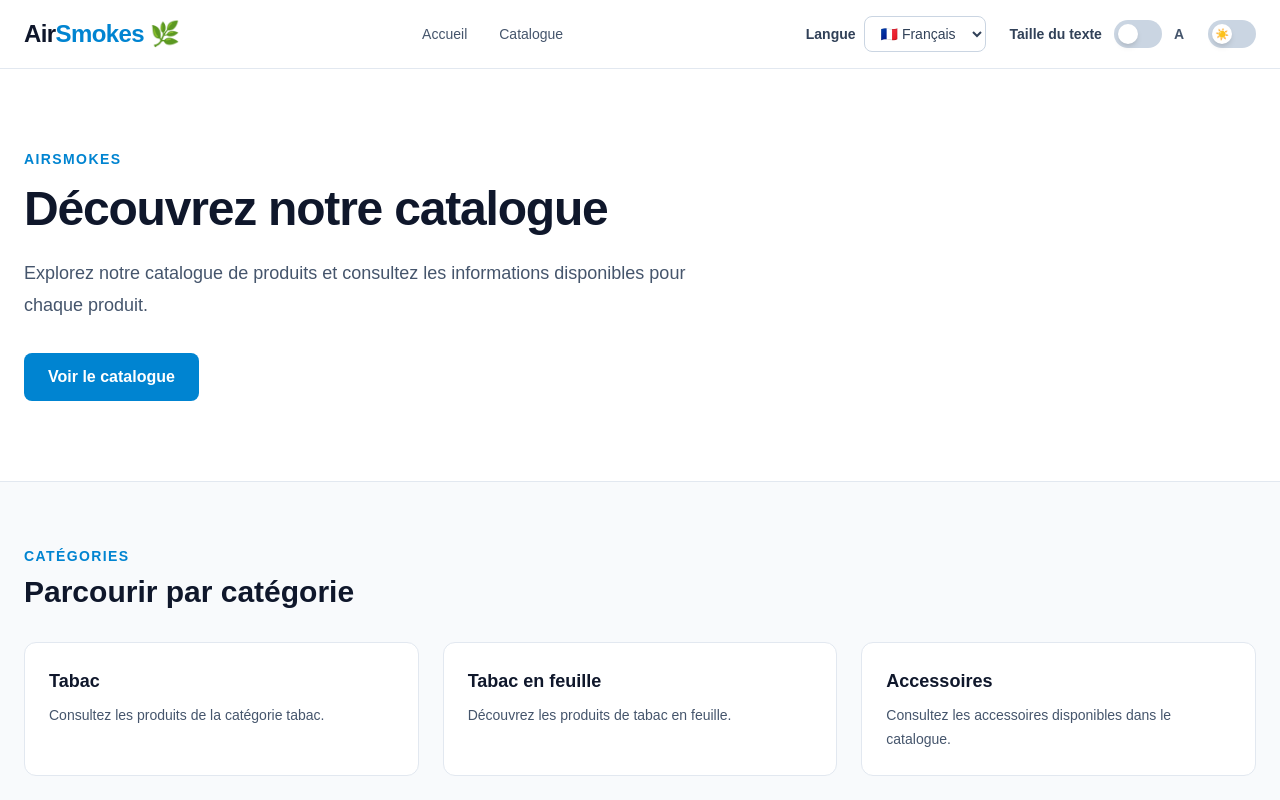
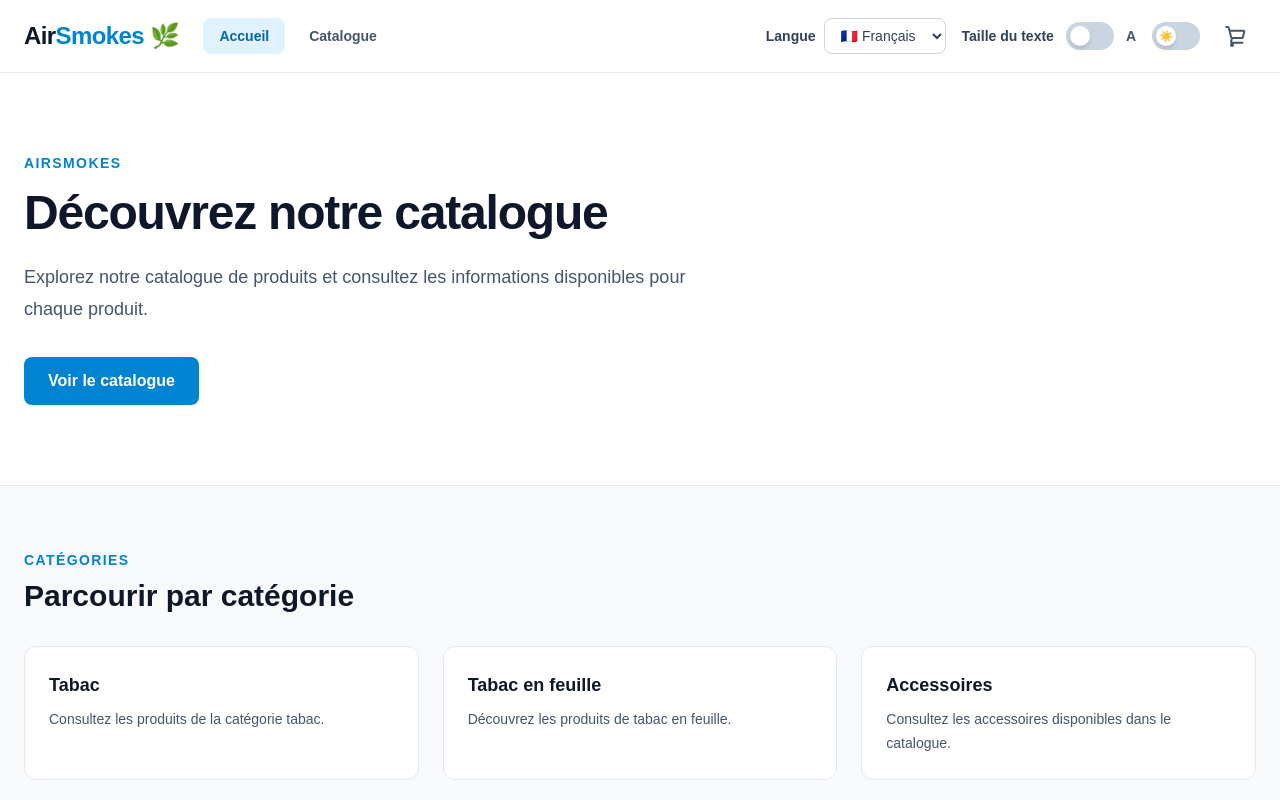
Before and after one commit to Kkiriya/Developpement-de-systeme-Examen-Final, a Next.js app in the folder tobacco-store/: page / in a window 1280 px wide. Shown: the top 800 px of the page. Built offline with nearby package versions, Linux system fonts and the light colour scheme.

Commit message:
added cart icon with cart item count in badge, restyled navbar

```diff
--- a/tobacco-store/src/app/components/Header.tsx
+++ b/tobacco-store/src/app/components/Header.tsx
@@ -1,49 +1,93 @@
 "use client";
 
 import Link from "next/link";
+import { usePathname } from "next/navigation";
 
 import FontSizeToggle from "./FontSizeToggle";
 import ThemeToggle from "./ThemeToggle";
 import LanguageToggle from "./LanguageToggle";
 import { useLanguage } from "./LanguageProvider";
+import { useCart } from "./CartContext";
 
 export default function Header() {
   const { t } = useLanguage();
+  const { totalItems } = useCart();
+  const pathname = usePathname();
+
+  const isHome = pathname === "/";
+  const isCatalogue = pathname.startsWith("/catalogue");
 
   return (
     <header className="border-b border-slate-200 bg-white dark:border-slate-800 dark:bg-slate-900">
-      <div className="mx-auto flex max-w-7xl items-center justify-between gap-6 px-6 py-4">
+      <div className="mx-auto flex max-w-7xl items-center gap-6 px-6 py-4">
         {/* Logo */}
         <Link
           href="/"
           className="shrink-0 text-2xl font-bold tracking-tight text-slate-900 dark:text-white"
         >
-          Air<span className="text-sky-600 dark:text-sky-400">Smokes</span>{" "}
-          🌿
+          Air<span className="text-sky-600 dark:text-sky-400">Smokes</span> 🌿
         </Link>
 
         {/* Navigation */}
-        <nav className="hidden items-center gap-8 md:flex">
+        <nav className="hidden items-center gap-2 md:flex">
           <Link
             href="/"
-            className="text-sm font-medium text-slate-600 transition hover:text-sky-600 dark:text-slate-300 dark:hover:text-sky-400"
+            className={`rounded-lg px-4 py-2 text-sm font-semibold transition ${
+              isHome
+                ? "bg-sky-100 text-sky-700 dark:bg-sky-950 dark:text-sky-400"
+                : "text-slate-600 hover:bg-slate-100 hover:text-sky-600 dark:text-slate-300 dark:hover:bg-slate-800 dark:hover:text-sky-400"
+            }`}
           >
             {t.header.home}
           </Link>
 
           <Link
             href="/catalogue"
-            className="text-sm font-medium text-slate-600 transition hover:text-sky-600 dark:text-slate-300 dark:hover:text-sky-400"
+            className={`rounded-lg px-4 py-2 text-sm font-semibold transition ${
+              isCatalogue
+                ? "bg-sky-100 text-sky-700 dark:bg-sky-950 dark:text-sky-400"
+                : "text-slate-600 hover:bg-slate-100 hover:text-sky-600 dark:text-slate-300 dark:hover:bg-slate-800 dark:hover:text-sky-400"
+            }`}
           >
             {t.header.catalogue}
           </Link>
         </nav>
 
-        {/* Accessibility and language controls */}
-        <div className="flex items-center gap-6">
+        {/* Right side controls */}
+        <div className="ml-auto flex items-center gap-4">
           <LanguageToggle />
           <FontSizeToggle />
           <ThemeToggle />
+
+          {/* Cart */}
+          <Link
+            href="/panier"
+            aria-label={`Panier (${totalItems} articles)`}
+            className="relative rounded-lg p-2 text-slate-600 transition hover:bg-slate-100 hover:text-sky-600 dark:text-slate-300 dark:hover:bg-slate-800 dark:hover:text-sky-400"
+          >
+            <svg
+              xmlns="http://www.w3.org/2000/svg"
+              viewBox="0 0 24 24"
+              fill="none"
+              stroke="currentColor"
+              strokeWidth="2"
+              className="h-6 w-6"
+              aria-hidden="true"
+            >
+              <path
+                strokeLinecap="round"
+                strokeLinejoin="round"
+                d="M2.25 3h1.386c.51 0 .955.343 1.087.836L5.6 6.75m0 0h13.65c.668 0 1.163.615.994 1.262l-1.35 5.25a1 1 0 0 1-.97.75H8.07a1 1 0 0 1-.97-.757L5.6 6.75Zm2.47 7.262-1 3.5a1 1 0 0 0 .963 1.275h10.434M9 21a1 1 0 1 1-2 0 1 1 0 0 1 2 0Z"
+              />
+            </svg>
+
+            {/* Item count */}
+            {totalItems > 0 && (
+              <span className="absolute -right-1 -top-1 flex h-5 min-w-5 items-center justify-center rounded-full bg-sky-600 px-1 text-xs font-bold text-white">
+                {totalItems}
+              </span>
+            )}
+          </Link>
         </div>
       </div>
     </header>
```
